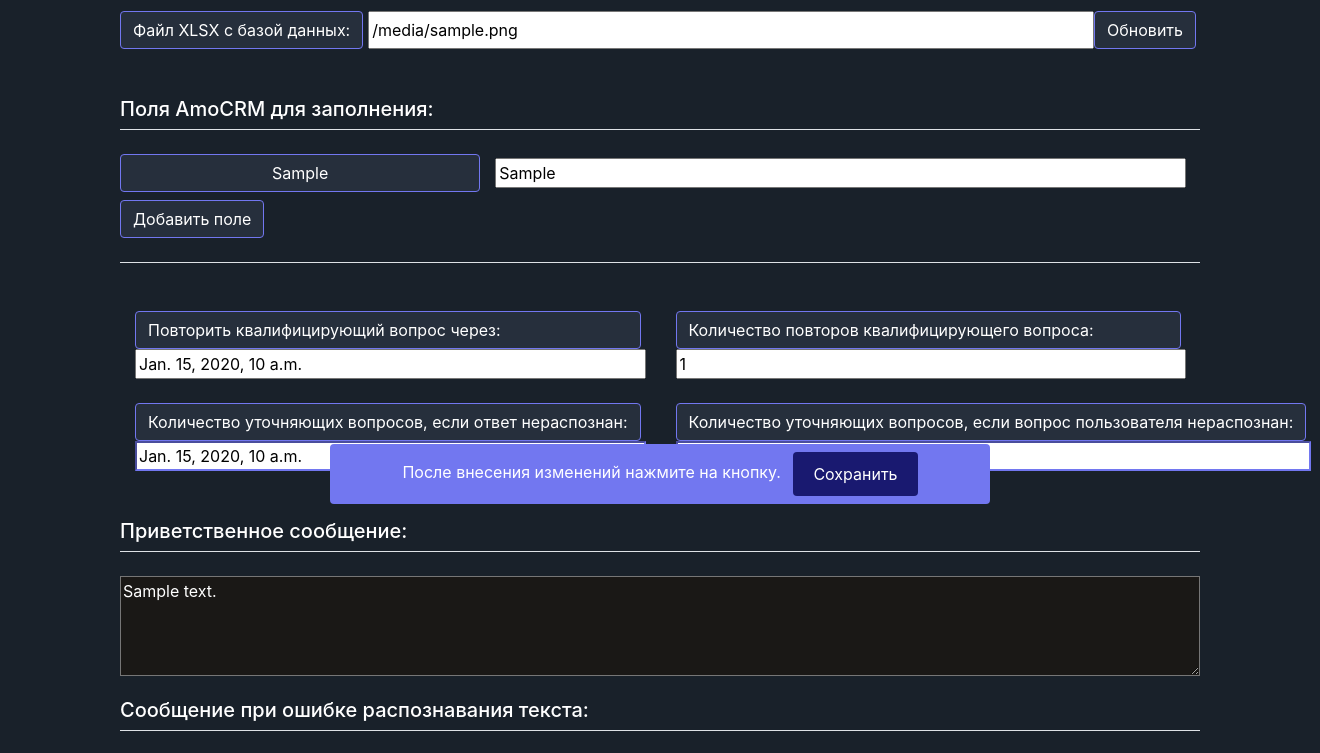
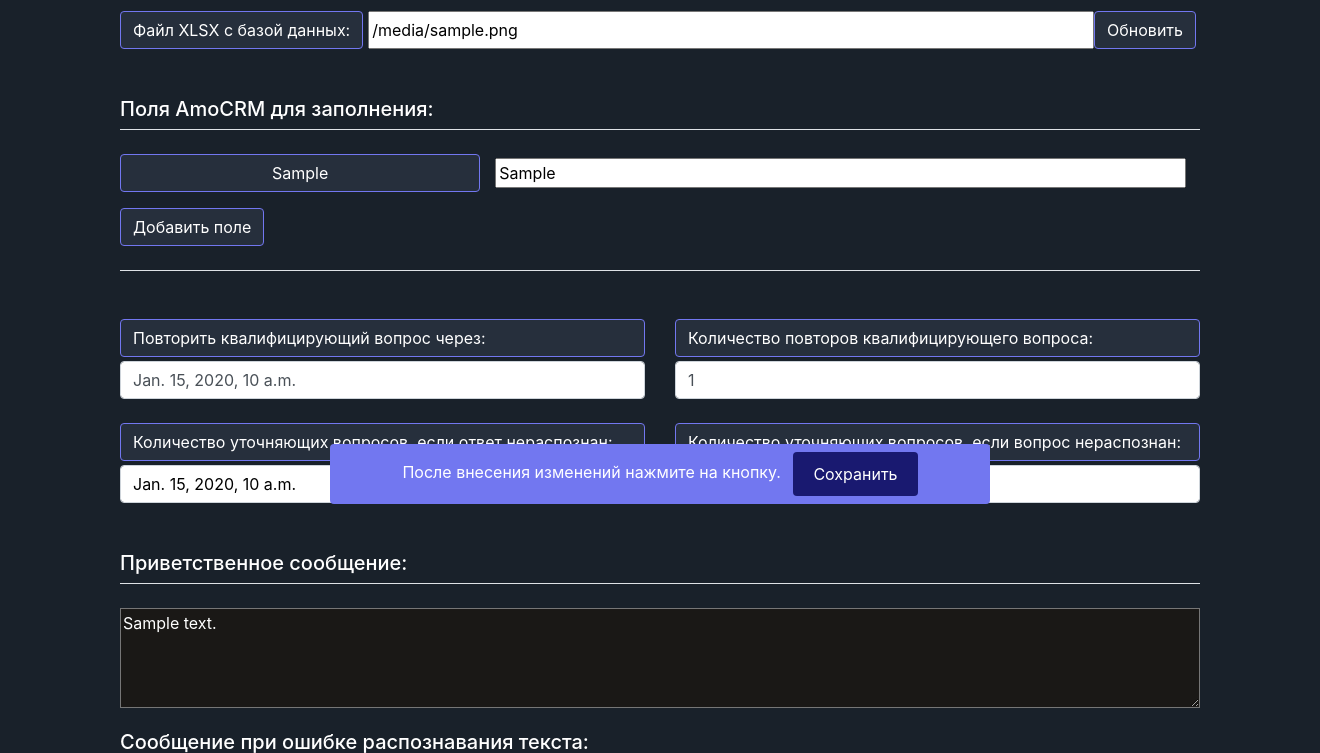
Before and after one commit to Oleg-Pashchenko/avatarex-site, a Django app: template templates/home/new_db_mode.html in a window 1320 px wide. Shown: the part 272-1025 px from the top of the page. Run offline with Django 5.2, Linux system fonts and the light colour scheme; the template is opened without the code that fills it: most values are stand-ins (such as "Sample title", 1, 10 or a date in 2020); some libraries are stand-ins or nearby versions.

Commit message:
updated db-mode-view

```diff
--- a/templates/home/new_db_mode.html
+++ b/templates/home/new_db_mode.html
@@ -28,7 +28,7 @@
 
             {% for k, v in qualification_rules.items %}
                 <div class="rule input-group-prepend">
-                    <div class="col-4 p-0">
+                    <div class="col-4 p-0 mb-2">
                         <input name="field-name" class="input-group-text" value="{{ k }}">
                     </div>
                     <div class="col-8 pt-1">
@@ -42,26 +42,28 @@
 
 
             <legend class="border-bottom mt-4"></legend>
-            <div class="input-group-prepend mt-5">
+            <div class="row mt-5">
                 <div class="col">
-                    <span class="input-group-text">Повторить квалифицирующий вопрос через:</span>
-                    <input id="qualification_repeat_time" value="{{ qualification_repeat_time }}">
+
+                    <span class="input-group-text mb-1" style="width: 100%">Повторить квалифицирующий вопрос через:</span>
+                    <input class="form-control" id="qualification_repeat_time" value="{{ qualification_repeat_time }}">
+
                 </div>
                 <div class="col">
-                    <span class="input-group-text">Количество повторов квалифицирующего вопроса:</span>
-                    <input id="qualification_repeat_count" value="{{ qualification_repeat_count }}">
+                    <span class="input-group-text mb-1" style="width: 100%">Количество повторов квалифицирующего вопроса:</span>
+                    <input class="form-control" id="qualification_repeat_count" value="{{ qualification_repeat_count }}">
                 </div>
             </div>
 
-            <div class="input-group-prepend mt-4">
+            <div class="row mt-4">
                 <div class="col">
-                    <span class="input-group-text">Количество уточняющих вопросов, если ответ нераспознан:</span>
-                    <input class="input-group-input" style="color: black;" id="gpt_not_qualified_message_time"
+                    <span class="input-group-text mb-1" style="width: 100%">Количество уточняющих вопросов, если ответ нераспознан:</span>
+                    <input class="form-control" style="color: black;" id="gpt_not_qualified_message_time"
                            value="{{ gpt_not_qualified_message_time }}">
                 </div>
                 <div class="col">
-                    <span class="input-group-text">Количество уточняющих вопросов, если вопрос пользователя нераспознан:</span>
-                    <input class="input-group-input" style="color: black;" id="gpt_not_qualified_question_time"
+                    <span class="input-group-text mb-1" style="width: 100%">Количество уточняющих вопросов, если вопрос нераспознан:</span>
+                    <input  class="form-control" style="color: black;" id="gpt_not_qualified_question_time"
                            value="{{ gpt_not_qualified_question_time }}">
                 </div>
             </div>
@@ -145,7 +147,7 @@
             var newInputField = document.createElement("div");
             newInputField.className = "rule input-group-prepend";
             newInputField.innerHTML = `
-                    <div class="col-4 p-0">
+                    <div class="col-4 p-0 mb-2">
                         <input name="field-name" class="input-group-text" value="Название поля">
                     </div>
                     <div class="col-8 pt-1">
```
